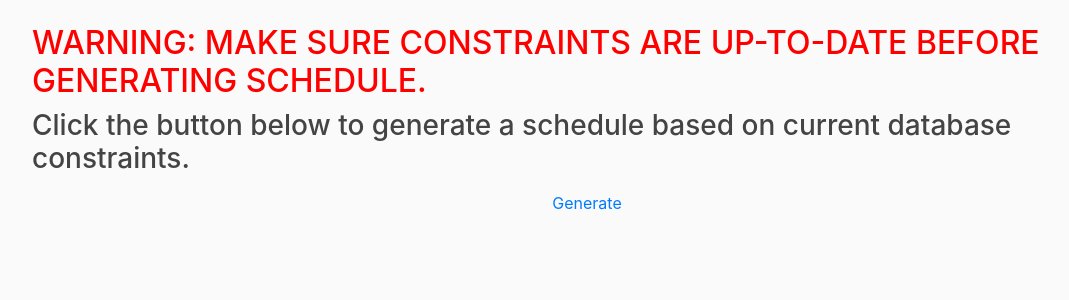
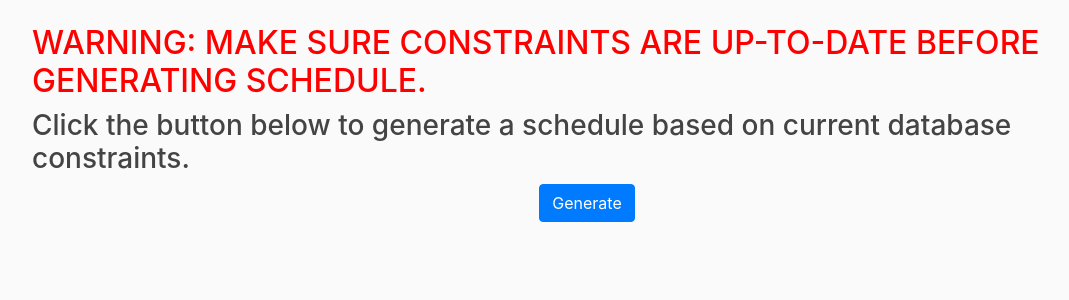
Before and after one commit to umkc-cs-451-2020-spring/semester-project-group-13, a Django app: page /generate/ in a window 1280 px wide. Shown: the part 56-356 px from the top of the page, without its empty margins (53-1122 px from the left). Run offline with Django 3.2, Linux system fonts and the light colour scheme; some libraries are stand-ins or nearby versions.

Commit message:
Updated button design

```diff
--- a/semester_project_group_13/scheduling_app/templates/scheduling_app/generate.html
+++ b/semester_project_group_13/scheduling_app/templates/scheduling_app/generate.html
@@ -9,9 +9,7 @@
 
 
 <div class = "generate.button"/>
-<form method="get">
-<a class="btn" href="generated_schedule.html">Generate</a>
-    </form>
+<a class="btn btn-primary" href="generated_schedule.html" role="button" type="submit">Generate</a>
 </div>
 
 {% endblock content %}
```
